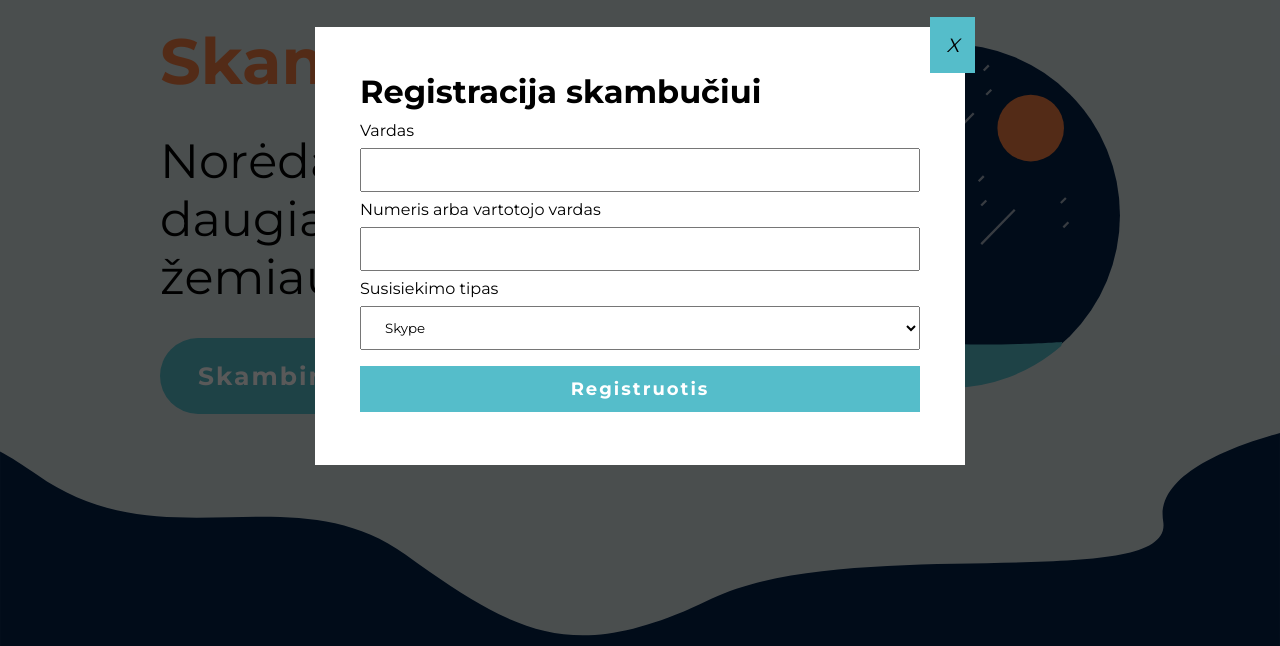
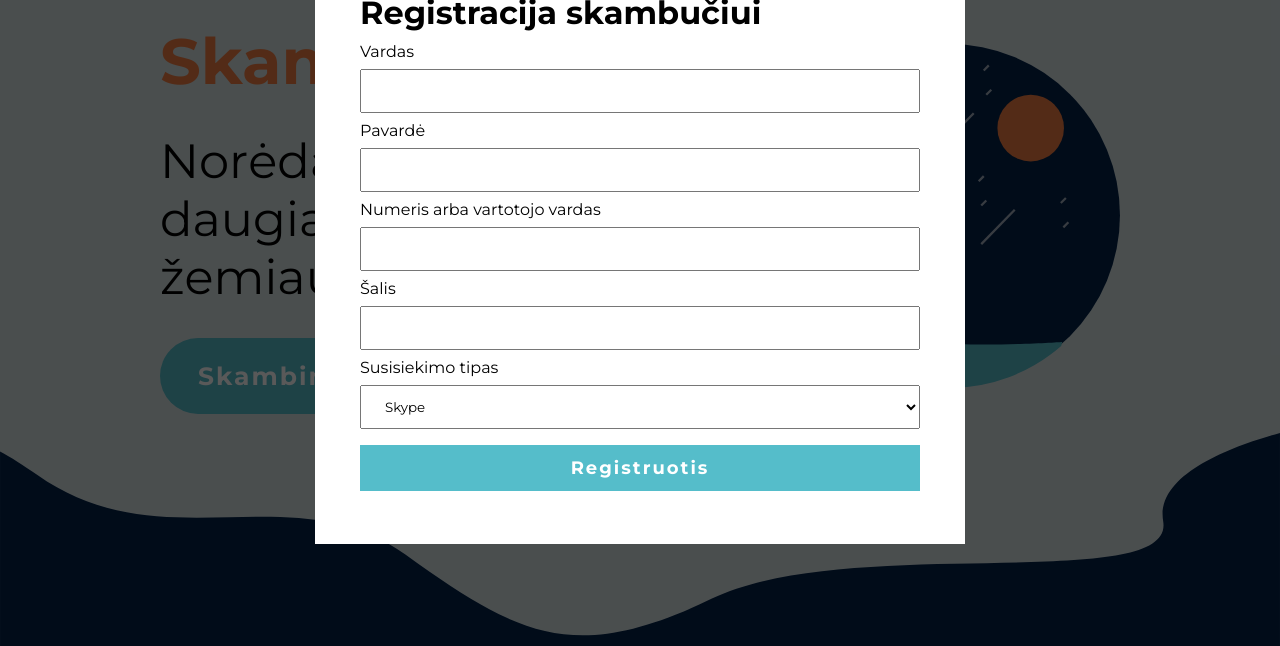
Before and after one commit to RokasBuo/Virtualizacija, a website: page index.html in a window 1280 px wide. Both pictures are taken after a click on the button "Skambinti". Shown: the part 154-800 px from the top of the page. Drawn offline with Linux system fonts and the light colour scheme.

Commit message:
finalise form

```diff
--- a/index.html
+++ b/index.html
@@ -44,8 +44,12 @@
 		<form id="reg-form">
 			<label for="name">Vardas</label>
 			<input class="form-input" type="text" name="name" required>
+			<label for="surname">Pavardė</label>
+			<input class="form-input" type="text" name="surname" required>
 			<label for="number">Numeris arba vartotojo vardas</label>
 			<input class="form-input" type="text" name="number" required>
+			<label for="number">Šalis</label>
+			<input class="form-input" type="text" name="country" required>
 			<label for="type">Susisiekimo tipas</label>
 			<select class="form-input form-select" name="type">
 				<option value="skype">Skype</option>
--- a/package.json
+++ b/package.json
@@ -17,6 +17,7 @@
   },
   "homepage": "https://github.com/RokasBuo/Virtualizacija#readme",
   "dependencies": {
+    "body-parser": "^1.19.0",
     "express": "^4.17.1",
     "pg": "^8.5.1"
   }
--- a/public/main.js
+++ b/public/main.js
@@ -23,7 +23,6 @@ form.addEventListener('submit', function (e) {
     e.preventDefault();
     //convert form inputs to object
     var data = Object.fromEntries(new FormData(e.target).entries());
-    console.log(data);
 
     fetch('/register', {
         method: 'POST', // or 'PUT'
--- a/public/style.css
+++ b/public/style.css
@@ -77,6 +77,7 @@ body {
   opacity: 1;
   pointer-events: auto;
 }
+
 .popup-modal__close {
   position: absolute;
   font-size: 1.2rem;
```
Also changed, not shown: index.js (+8 -1 lines).
